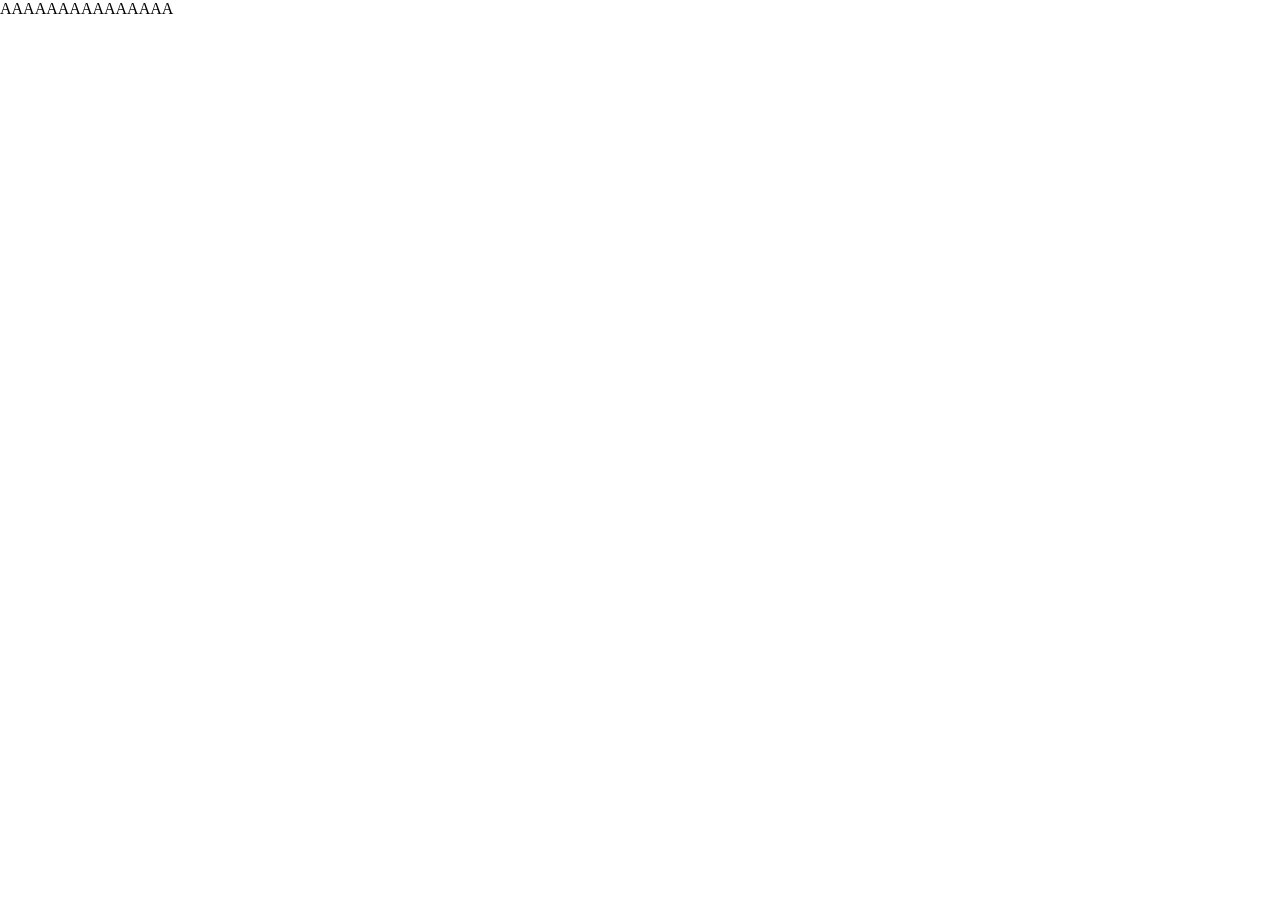
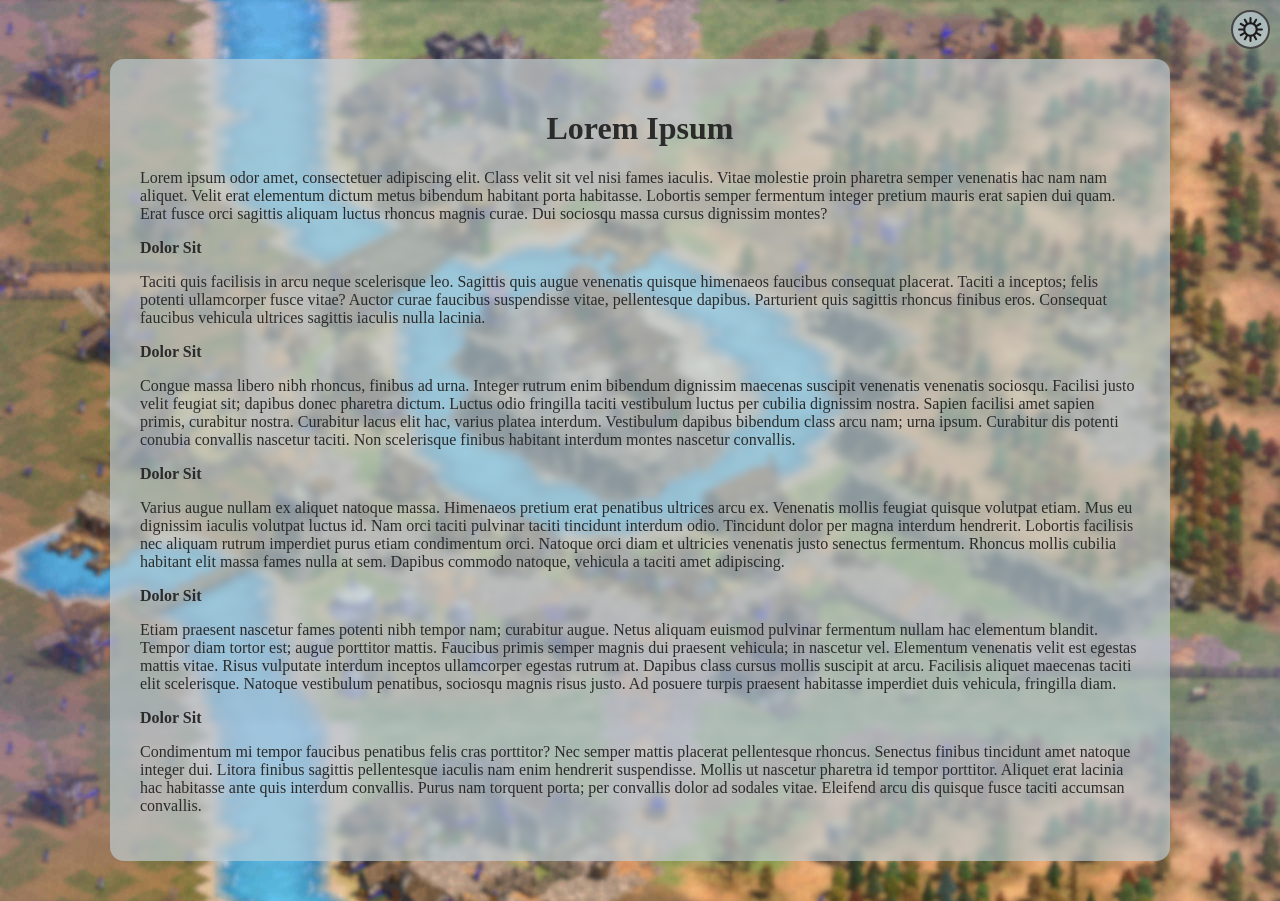
Before and after one commit to termint0/age-wordle, a Flask app: page /about in a window 1280 px wide. Before the commit the page is almost empty. Before the commit the page ends 14 px from the top, so only its background shows below. Run offline with Flask 3, Linux system fonts and the light colour scheme; parts of the project's set-up code (start-up, migrations or seed data) failed here and were passed over.

Commit message:
Create about page template

```diff
--- a/src/static/style/style.css
+++ b/src/static/style/style.css
@@ -290,3 +290,22 @@ footer {
 footer a {
   color: var(--col-text)
 }
+.about-container {
+  display: flex;
+  flex-direction: column;
+  margin-bottom: 40px;
+}
+
+.about-panel {
+  max-width: 1000px;
+  background-color: var(--col-main);
+  margin: 0px auto;
+  padding: 30px;
+  flex-grow: 1;
+
+}
+
+.about-panel h1 {
+  font-size: 32px;
+  text-align: center;
+}
--- a/src/templates/about.html
+++ b/src/templates/about.html
@@ -27,6 +27,73 @@
   <!--<link rel="stylesheet" href="/static/style/mobile.css">-->
 </head>
 
-<body class="font-size-medium font-medium">
-    AAAAAAAAAAAAAAA
+<body class="font-size-medium font-large theme-light">
+  <div class="header">
+    <button class="header-button round">
+      <img id="theme-icon" class="icon round click" src="../static/res/mode-light.svg" alt="Light theme"
+        onclick="onThemeSwitch();">
+    </button>
+    <!--<button>-->
+
+    <!--<img class="icon" src="../static/res/mode-light.svg" alt="Light theme">-->
+    <!--</button>-->
+  </div>
+  <div class="about-container">
+
+    <div class="about-panel background-blur bevel">
+      <h1>Lorem Ipsum</h1>
+      <p>
+        Lorem ipsum odor amet, consectetuer adipiscing elit. Class velit sit vel nisi fames iaculis. Vitae molestie
+        proin pharetra semper venenatis hac nam nam aliquet. Velit erat elementum dictum metus bibendum habitant porta
+        habitasse. Lobortis semper fermentum integer pretium mauris erat sapien dui quam. Erat fusce orci sagittis
+        aliquam luctus rhoncus magnis curae. Dui sociosqu massa cursus dignissim montes?
+      </p>
+      <h3>Dolor Sit</h3>
+      <p>
+        Taciti quis facilisis in arcu neque scelerisque leo. Sagittis quis augue venenatis quisque himenaeos faucibus
+        consequat placerat. Taciti a inceptos; felis potenti ullamcorper fusce vitae? Auctor curae faucibus suspendisse
+        vitae, pellentesque dapibus. Parturient quis sagittis rhoncus finibus eros. Consequat faucibus vehicula ultrices
+        sagittis iaculis nulla lacinia.
+      </p>
+
+      <h3>Dolor Sit</h3>
+      <p>
+        Congue massa libero nibh rhoncus, finibus ad urna. Integer rutrum enim bibendum dignissim maecenas suscipit
+        venenatis venenatis sociosqu. Facilisi justo velit feugiat sit; dapibus donec pharetra dictum. Luctus odio
+        fringilla taciti vestibulum luctus per cubilia dignissim nostra. Sapien facilisi amet sapien primis, curabitur
+        nostra. Curabitur lacus elit hac, varius platea interdum. Vestibulum dapibus bibendum class arcu nam; urna
+        ipsum. Curabitur dis potenti conubia convallis nascetur taciti. Non scelerisque finibus habitant interdum montes
+        nascetur convallis.
+      </p>
+
+      <h3>Dolor Sit</h3>
+      <p>
+        Varius augue nullam ex aliquet natoque massa. Himenaeos pretium erat penatibus ultrices arcu ex. Venenatis
+        mollis feugiat quisque volutpat etiam. Mus eu dignissim iaculis volutpat luctus id. Nam orci taciti pulvinar
+        taciti tincidunt interdum odio. Tincidunt dolor per magna interdum hendrerit. Lobortis facilisis nec aliquam
+        rutrum imperdiet purus etiam condimentum orci. Natoque orci diam et ultricies venenatis justo senectus
+        fermentum. Rhoncus mollis cubilia habitant elit massa fames nulla at sem. Dapibus commodo natoque, vehicula a
+        taciti amet adipiscing.
+      </p>
+
+      <h3>Dolor Sit</h3>
+      <p>
+        Etiam praesent nascetur fames potenti nibh tempor nam; curabitur augue. Netus aliquam euismod pulvinar fermentum
+        nullam hac elementum blandit. Tempor diam tortor est; augue porttitor mattis. Faucibus primis semper magnis dui
+        praesent vehicula; in nascetur vel. Elementum venenatis velit est egestas mattis vitae. Risus vulputate interdum
+        inceptos ullamcorper egestas rutrum at. Dapibus class cursus mollis suscipit at arcu. Facilisis aliquet maecenas
+        taciti elit scelerisque. Natoque vestibulum penatibus, sociosqu magnis risus justo. Ad posuere turpis praesent
+        habitasse imperdiet duis vehicula, fringilla diam.
+      </p>
+
+      <h3>Dolor Sit</h3>
+      <p>
+        Condimentum mi tempor faucibus penatibus felis cras porttitor? Nec semper mattis placerat pellentesque rhoncus.
+        Senectus finibus tincidunt amet natoque integer dui. Litora finibus sagittis pellentesque iaculis nam enim
+        hendrerit suspendisse. Mollis ut nascetur pharetra id tempor porttitor. Aliquet erat lacinia hac habitasse ante
+        quis interdum convallis. Purus nam torquent porta; per convallis dolor ad sodales vitae. Eleifend arcu dis
+        quisque fusce taciti accumsan convallis.
+      </p>
+    </div>
+  </div>
 </body>
```
